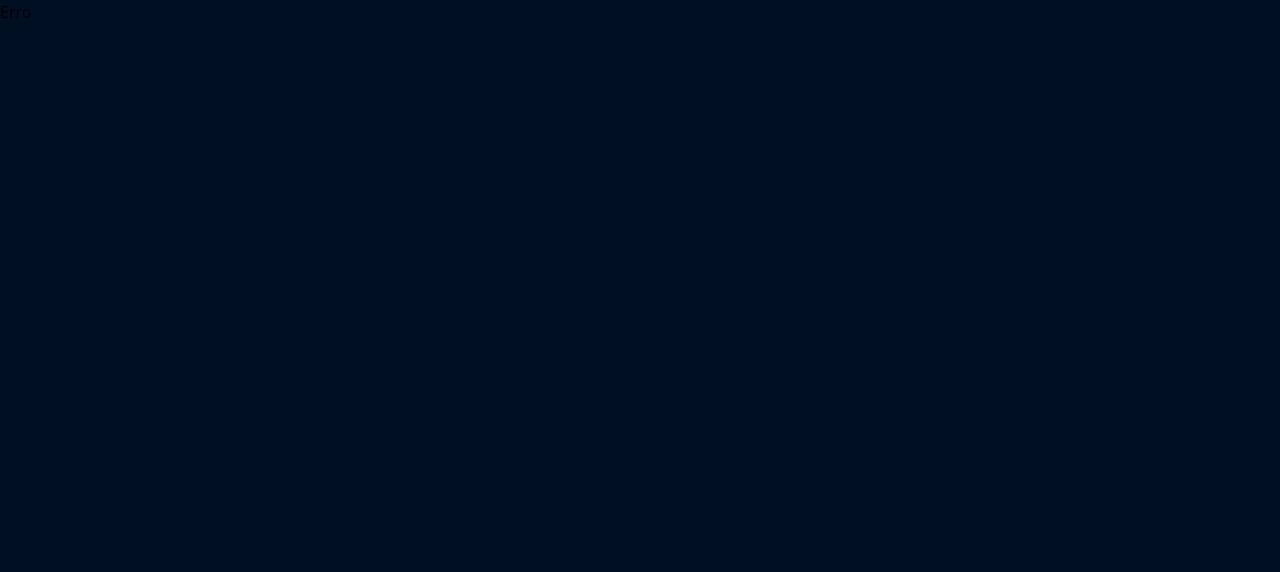
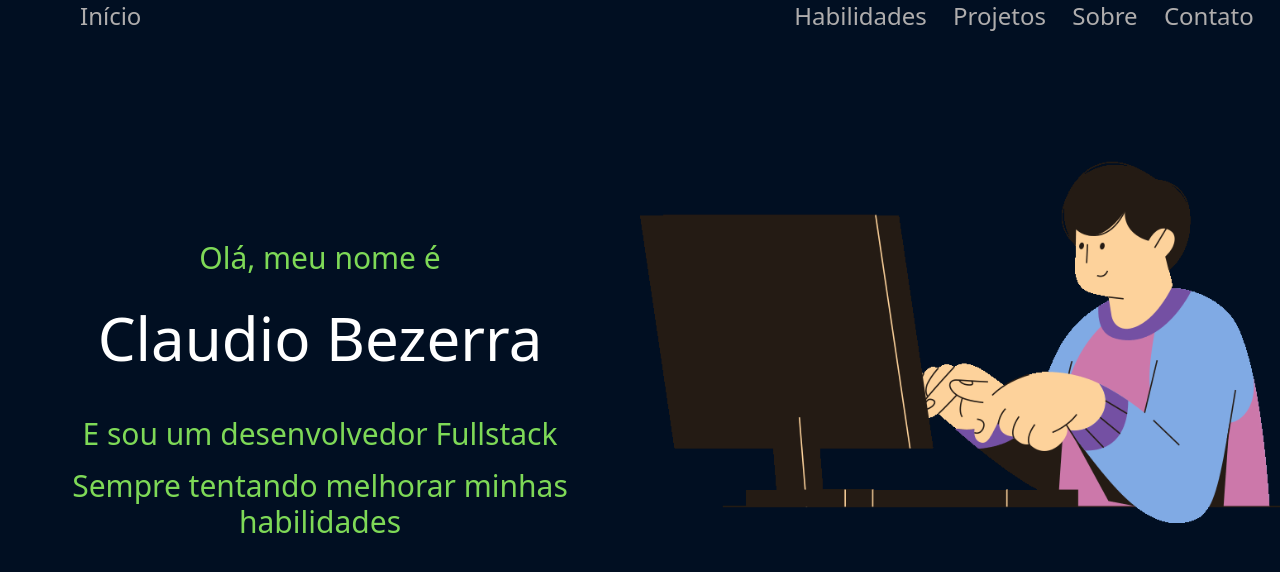
Before and after one commit to ClaudioBzrr/portfolio, a React (Vite) app: page /portfolio/home in a window 1280 px wide. Shown: the top 572 px of the page. Built offline with nearby package versions, Linux system fonts and the light colour scheme.

Commit message:
home page added

```diff
--- a/src/App.tsx
+++ b/src/App.tsx
@@ -4,7 +4,7 @@ import { routes } from './Routes'
 export function App() {
 
   return (
-    <BrowserRouter>
+    <BrowserRouter basename='/portfolio'>
       <Routes>
         {
           routes.map(({element,path},index) => <Route key={index.toString()} path={path} element={element} />)
--- a/src/components/Header.tsx
+++ b/src/components/Header.tsx
@@ -1,7 +1,26 @@
+import {Link} from 'react-router-dom'
+
+
 export function Header(){
     return(
-        <header>
-
+        <header className='w-full h-[10vh] fixed top-0 flex flex-row text-lowWhite text-2xl'>
+            <div className='w-[60vw]'>
+                <Link className='ml-20' to='/home'>Início</Link>
+            </div>
+            <ul className='flex flex-1 flex-row justify-evenly'>
+                <li>
+                    <Link to='/skills'>Habilidades</Link>
+                </li>
+                <li>
+                    <Link to='/projects'>Projetos</Link>
+                </li>
+                <li>
+                    <Link to='/about'>Sobre</Link>
+                </li>
+                <li>
+                    <Link to='/contact'>Contato</Link>
+                </li>
+            </ul>
         </header>
     )
 }
--- a/src/pages/Home.tsx
+++ b/src/pages/Home.tsx
@@ -1,8 +1,25 @@
-
+import { Header } from "../components/Header";
+import Programmer from '../assets/images/programming.gif'
 export function Home(){
     return(
-        <h1>
-            Olá mundo, home
-        </h1>
+        <>
+            <Header/>
+            <div className="w-full h-[100vh] flex flex-col items-center justify-center">
+
+                <div className="flex flex-row h-[60vh] w-full">
+
+                    <div className="flex flex-col items-center justify-start pt-20 w-[50%] h-[100%]">
+                        <p className="text-cgreen text-3xl text-center ">Olá, meu nome é</p>
+                        <p className="text-[#fff] text-6xl text-center py-8">Claudio Bezerra</p>
+                        <p className="text-cgreen text-3xl text-center pt-4">E sou um desenvolvedor Fullstack</p>
+                        <p className="text-cgreen text-3xl text-center pt-4">Sempre tentando melhorar minhas habilidades</p>
+                    </div>
+                    <div className="w-[50%] h-[100%]">
+                        <img src={Programmer} alt="programming"/>
+                    </div>
+                </div>
+
+            </div>
+        </>
     )
 }
```
